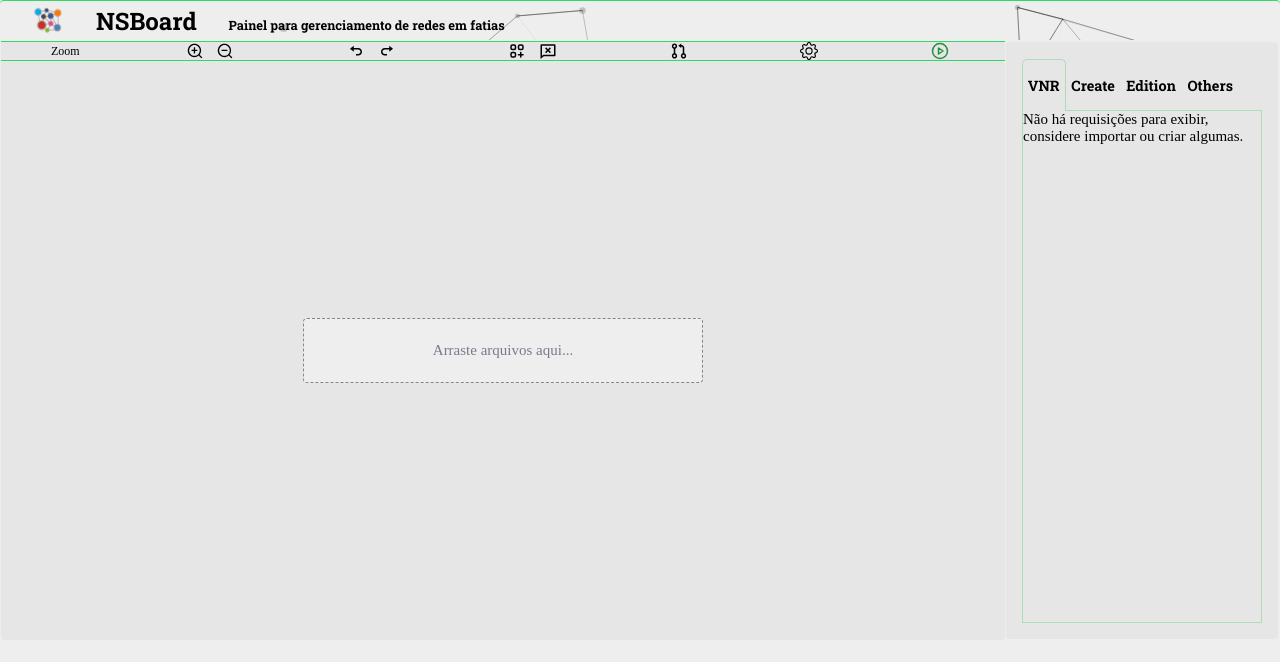
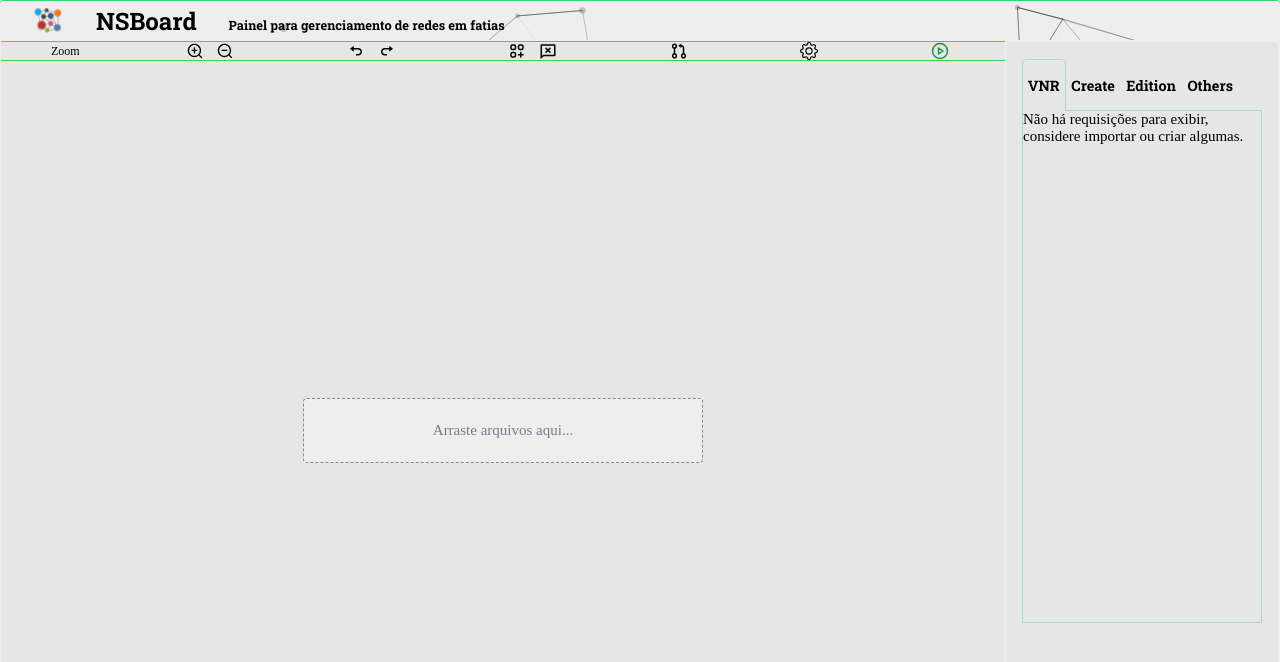
Before and after one commit to wellington-tinho/SBoard, a React (Create React App) app: page / in a window 1280 px wide. Shown: the top 662 px of the page. Built offline with nearby package versions, Linux system fonts and the light colour scheme.

Commit message:
🖼 styles: ajust height in screen

```diff
--- a/src/components/GraphArea/styles.ts
+++ b/src/components/GraphArea/styles.ts
@@ -1,4 +1,18 @@
 import styled from "styled-components";
+
+export const Container = styled.div`
+  width: 100%;
+  display: flex;
+  flex-direction: column;
+
+  /* nav{
+    flex-grow: 0;
+  }
+  div {
+    flex-grow: 1;
+  } */
+
+`
 
 export const NavOptions  = styled.nav`
   border: 1px solid var(--green);
@@ -49,16 +63,3 @@ export const GraphContainer = styled.div`
   align-items: center;
 
   `
-
-export const Container = styled.div`
-  width: 100%;
-  display: flex;
-  flex-direction: column;
-  nav{
-    flex-grow: 0;
-  }
-  div {
-    flex-grow: 1;
-  }
-
-`
--- a/src/components/Header/index.tsx
+++ b/src/components/Header/index.tsx
@@ -12,6 +12,7 @@ export const Container = styled.header`
   border-radius: 0.25rem;
   border-top: 1px solid var(--green);
   height: 4rem;
+  flex-grow: 0;
 
 
   #tsparticles{
--- a/src/components/Section/index.tsx
+++ b/src/components/Section/index.tsx
@@ -6,10 +6,14 @@ import { GraphArea } from "../GraphArea";
 
 const Content = styled.div `
   display: flex;
-  align-items: stretch;
+  /* align-items: stretch; */
   border: 1px solid var(--background);
-  height: 100%;
+  height: calc( 100vh - 4rem );
 
+
+  @media (max-width: 1280px){
+    height: calc( 100vh - 2.5rem );
+  }
 
   @media (max-width: 500px){
     flex-direction: column;
```
